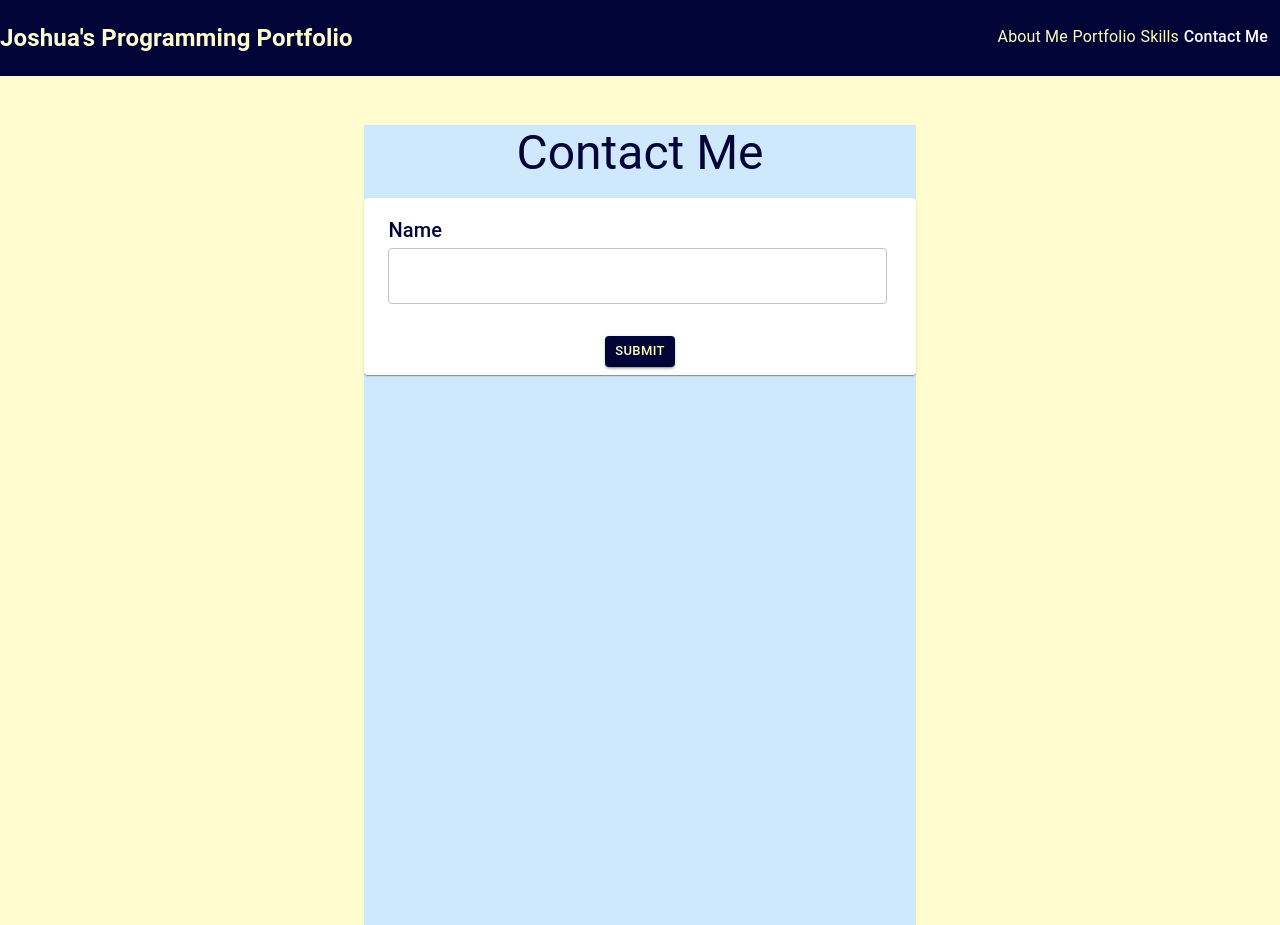
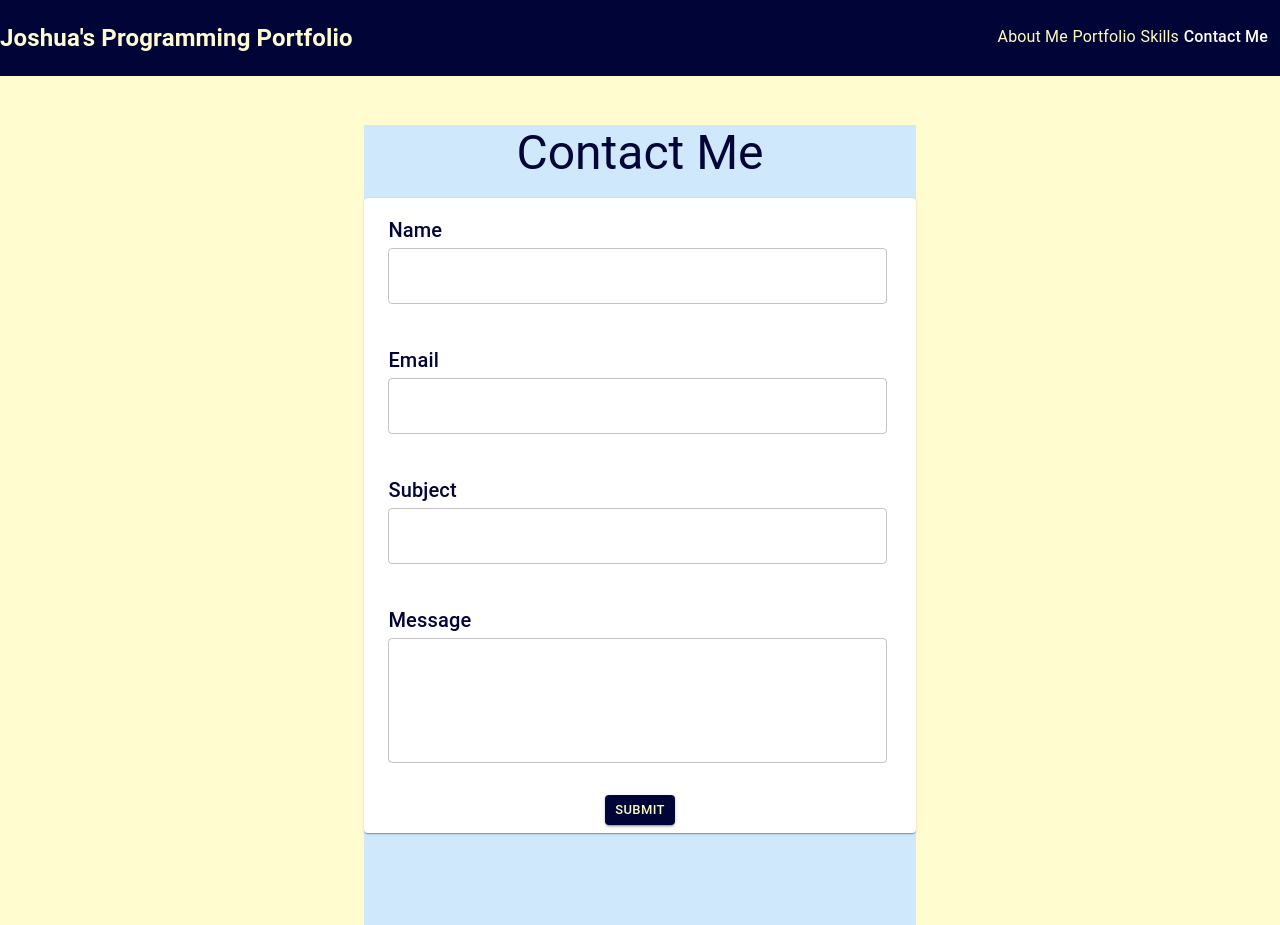
Before and after one commit to CoderJ01/material-ui-programming-portfolio, a React (Create React App) app: page /contact-me in a window 1280 px wide. Built offline with nearby package versions, Linux system fonts and the light colour scheme.

Commit message:
add three more input fields with labels

```diff
--- a/src/pages/ContactMe/ContactMe.page.jsx
+++ b/src/pages/ContactMe/ContactMe.page.jsx
@@ -17,6 +17,7 @@ const ContactMe = () => {
                 <Box sx={{ bgcolor: '#cfe8fc', height: '100vh', marginTop: '9%', textAlign: 'center' }}>
                 <Typography variant="h3" gutterBottom sx={{ color: 'rgb(0, 4, 55)' }}>Contact Me</Typography>
                 <Card sx={{ minWidth: 275 }}>
+                    {/* one */}
                     <CardContent sx={{ textAlign: 'left' }}>
                         <Container sx={{ marginLeft: '-3%'}}>
                             <Typography variant="h6" gutterBottom sx={{ color: 'rgb(0, 4, 55)'}}>Name</Typography>
@@ -32,6 +33,60 @@ const ContactMe = () => {
                             <TextField id="outlined-basic" variant="outlined"/>
                         </Box>
                     </CardContent>
+                    {/* two  */}
+                    <CardContent sx={{ textAlign: 'left' }}>
+                        <Container sx={{ marginLeft: '-3%'}}>
+                            <Typography variant="h6" gutterBottom sx={{ color: 'rgb(0, 4, 55)'}}>Email</Typography>
+                        </Container>
+                        <Box
+                            component="form"
+                            sx={{
+                                '& > :not(style)': { m: 1, width: '96%', marginTop: '-1%'},
+                            }}
+                            noValidate
+                            autoComplete="off"
+                            >
+                            <TextField id="outlined-basic" variant="outlined"/>
+                        </Box>
+                    </CardContent>
+                    {/* three */}
+                    <CardContent sx={{ textAlign: 'left' }}>
+                        <Container sx={{ marginLeft: '-3%'}}>
+                            <Typography variant="h6" gutterBottom sx={{ color: 'rgb(0, 4, 55)'}}>Subject</Typography>
+                        </Container>
+                        <Box
+                            component="form"
+                            sx={{
+                                '& > :not(style)': { m: 1, width: '96%', marginTop: '-1%'},
+                            }}
+                            noValidate
+                            autoComplete="off"
+                            >
+                            <TextField id="outlined-basic" variant="outlined"/>
+                        </Box>
+                    </CardContent>
+                    {/* four */}
+                    <CardContent sx={{ textAlign: 'left' }}>
+                        <Container sx={{ marginLeft: '-3%'}}>
+                            <Typography variant="h6" gutterBottom sx={{ color: 'rgb(0, 4, 55)'}}>Message</Typography>
+                        </Container>
+                        <Box
+                        component="form"
+                        sx={{
+                            '& .MuiTextField-root': { m: 1, width: '96%', marginTop: '-1%' },
+                        }}
+                        noValidate
+                        autoComplete="off"
+                        >
+                            <TextField
+                            id="filled-multiline-static"
+                            multiline
+                            rows={4}
+                            variant="outlined"
+                            />
+                        </Box>
+                    </CardContent>
+                    {/* end */}
                     <CardActions sx={{justifyContent: 'center'}}>
                         <Button
                         variant="contained"
```
